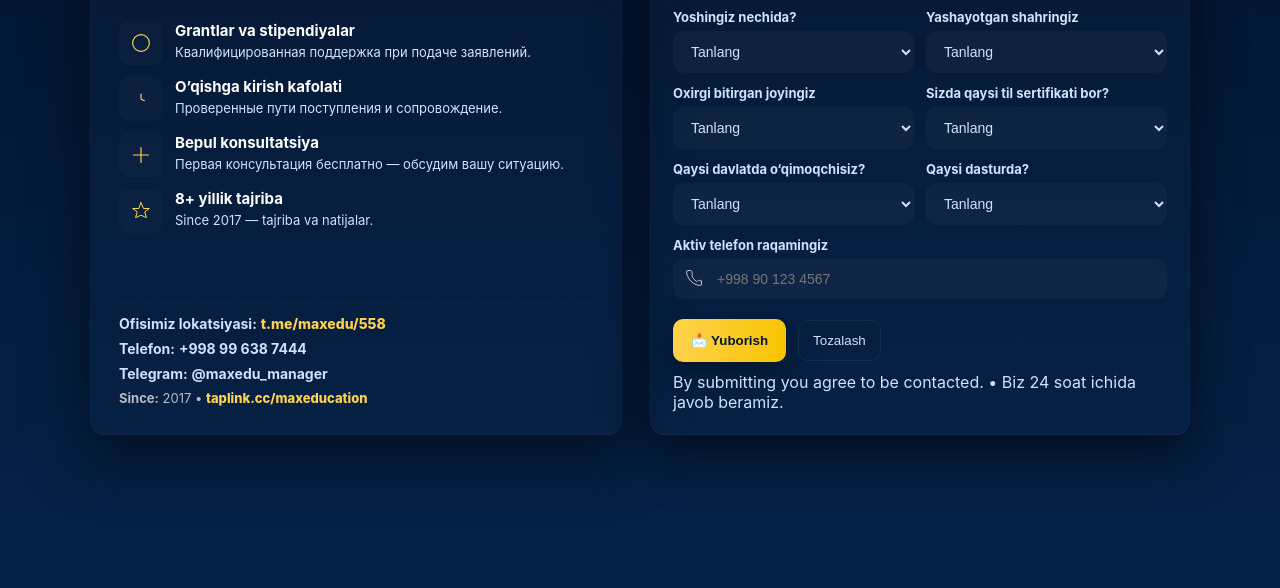
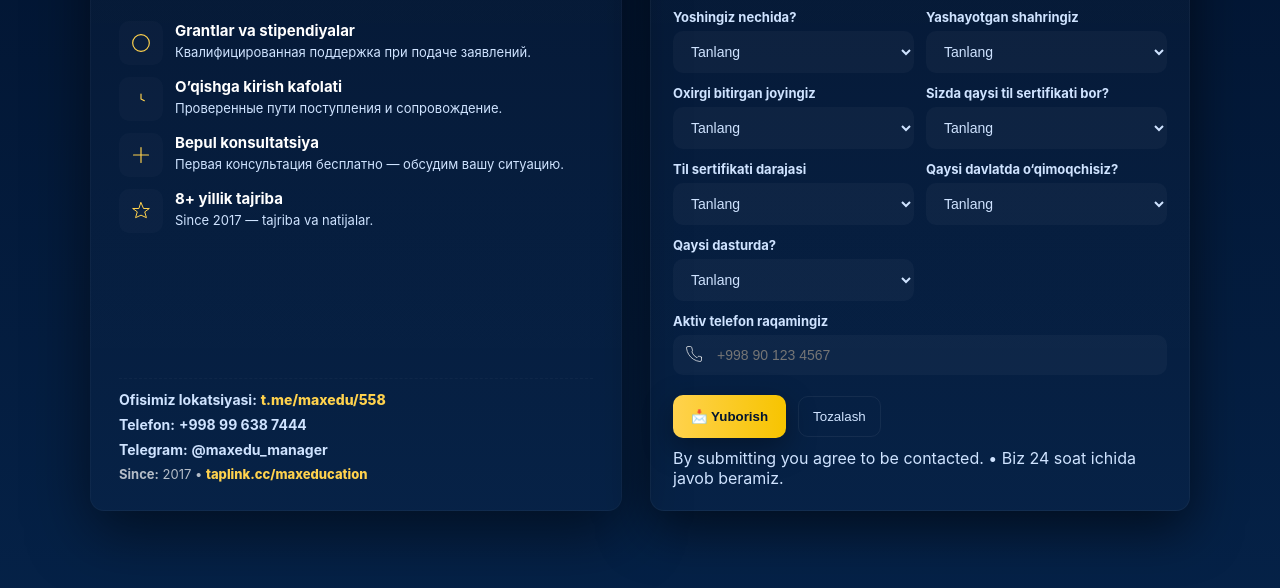
Before and after one commit to Qiwi-crupto/MAX-Education-Chet-elda-ta-lim, a plain HTML site: page index.html in a window 1280 px wide. Shown: the part 170-758 px from the top of the page. Drawn offline with Linux system fonts and the light colour scheme.

Commit message:
Add files via upload

```diff
--- a/index.html
+++ b/index.html
@@ -27,18 +27,11 @@
     color:var(--muted);
     -webkit-font-smoothing:antialiased;
     -moz-osx-font-smoothing:grayscale;
-
-    /* Изменено: не центрируем по вертикали, чтобы верх не обрезался на мобильных */
     display:flex;
-    align-items:flex-start;          /* <-- was center */
+    align-items:flex-start;
     justify-content:center;
-
-    /* Гарантирует минимум высоты экрана и учитывает вырезы (notch) */
     min-height:100vh;
     padding:calc(18px + env(safe-area-inset-top, 0px)) 18px calc(18px + env(safe-area-inset-bottom, 0px));
-    box-sizing:border-box;
-
-    /* Позволяет странице скроллиться если контент выше окна */
     overflow-y:auto;
   }
 
@@ -50,7 +43,6 @@
     grid-template-columns: 1fr 540px;
     gap:28px;
     align-items:stretch;
-    /* небольшой верхний отступ чтобы карточка не прилипала к верху */
     margin-top:12px;
   }
 
@@ -131,6 +123,8 @@
 
   .left-ico{ position:absolute; left:12px; top:50%; transform:translateY(-50%); width:20px; height:20px; pointer-events:none; opacity:0.95; }
   input.with-ico{ padding-left:44px; }
+
+  .other-input{ margin-top:8px; display:none; }
 
   .actions{ display:flex; gap:12px; align-items:center; margin-top:8px; }
   .btn-primary{
@@ -265,12 +259,21 @@
           <div class="field">
             <label id="lab_cert" for="cert">Sizda qaysi til sertifikati bor?</label>
             <select id="cert" aria-required="false"></select>
+            <input id="certOther" class="other-input" type="text" placeholder="" aria-label="Boshqa sertifikat (yozilgan)">
+          </div>
+
+          <!-- Cert Level (NEW) -->
+          <div class="field">
+            <label id="lab_certLevel" for="certLevel">Til sertifikati darajasi</label>
+            <select id="certLevel" aria-required="false"></select>
+            <input id="certLevelOther" class="other-input" type="text" placeholder="" aria-label="Boshqa daraja (yozilgan)">
           </div>
 
           <!-- Country -->
           <div class="field">
             <label id="lab_country" for="country">Qaysi davlatda o'qimoqchisiz?</label>
             <select id="country" aria-required="false"></select>
+            <input id="countryOther" class="other-input" type="text" placeholder="" aria-label="Boshqa davlat (yozilgan)">
           </div>
 
           <!-- Program -->
@@ -333,18 +336,31 @@ const T = {
       city:"Yashayotgan shahringiz",
       edu:"Oxirgi bitirgan joyingiz",
       cert:"Sizda qaysi til sertifikati bor?",
+      certLevel:"Til sertifikati darajasi",
       country:"Qaysi davlatda o‘qimoqchisiz?",
       prog:"Qaysi dasturda?",
-      phone:"Aktiv telefon raqamingiz"
+      phone:"Aktiv telefon raqamingiz",
+      otherPlaceholder: "Iltimos, yozing..."
     },
-    placeholders:{ name:"Ibrohim Axmedov", phone:"+998 90 123 4567" },
+    placeholders:{ name:"Ibrohim Axmedov", phone:"+998 90 123 4567", other:"Iltimos, yozing..." },
     options:{
       age:["Tanlang","17","18","19","20","21","22","23","24","25","26","27","28","29","30","30+"],
       city:["Tanlang","Toshkent","Andijon","Namangan","Farg'ona","Navoiy","Samarqand","Buxoro","Jizzax","Qashqadaryo","Surxandaryo","Sirdaryo","Xorazm","Nukus"],
-      edu:["Tanlang","11 yillik maktab","2 yillik kollej","3 yillik kollej","Bakalavr","Magistratura"],
-      cert:["Tanlang","IELTS","TOEFL","TOPIK","SEJONG SKA","Boshqa til sertifikatim bor","Sertifikatim yo‘q"],
-      country:["Tanlang","Janubiy Koreya","Malayziya"],
-      program:["Tanlang","Til kurslari","Bakalavr","Magistratura","Kasbiy ta'lim","Foundation"]
+      edu:["Tanlang","11 yillik maktabni","2 yillik kollejni","3 yillik kollejni","Bakalavrni","Magistraturani"],
+      cert:["Tanlang","IELTS","TOEFL","TOPIK","SEJONG SKA","BOSHQA TIL SERTIFIKATIM BOR","SERTIFIKATIM YOQ"],
+      certLevel:[
+        "Tanlang",
+        "IELTS 5.5",
+        "IELTS 6.5",
+        "IELTS 7.5+",
+        "TOPIK 1",
+        "TOPIK 2",
+        "TOPIK 3+",
+        "Boshqa (yoziladigan)",
+        "Til sertifikatim umuman yo‘q"
+      ],
+      country:["Tanlang","Janubiy Koreya","Malayziya","Boshqa (yoziladigan)"],
+      program:["Tanlang","Til kurslari","Bakalavr","Magistratura","Kasbiy Ta'lim","Foundation"]
     }
   },
   ru:{
@@ -369,17 +385,30 @@ const T = {
       city:"Город проживания",
       edu:"Последнее место обучения",
       cert:"Какой у вас языковой сертификат?",
+      certLevel:"Уровень сертификата",
       country:"В какой стране хотите учиться?",
       prog:"По какой программе?",
-      phone:"Активный номер телефона"
+      phone:"Активный номер телефона",
+      otherPlaceholder: "Пожалуйста, укажите..."
     },
-    placeholders:{ name:"Ivan Ivanov", phone:"+998 90 123 4567" },
+    placeholders:{ name:"Ivan Ivanov", phone:"+998 90 123 4567", other:"Пожалуйста, укажите..." },
     options:{
       age:["Выберите","17","18","19","20","21","22","23","24","25","26","27","28","29","30","30+"],
       city:["Выберите","Ташкент","Андижан","Наманган","Фергана","Навои","Самарканд","Бухара","Джизак","Кашкадарья","Сурхандарья","Сырдарья","Хорезм","Нукус"],
-      edu:["Выберите","11-летняя школа","2-летний колледж","3-летний колледж","Бакалавриат","Магистратура"],
-      cert:["Выберите","IELTS","TOEFL","TOPIK","SEJONG SKA","Другой сертификат","Сертификата нет"],
-      country:["Выберите","Южная Корея","Малайзия"],
+      edu:["Выберите","11 yillik maktabni","2 yillik kollejni","3 yillik kollejni","Bakalavrni","Magistraturani"],
+      cert:["Выберите","IELTS","TOEFL","TOPIK","SEJONG SKA","ДРУГОЙ СЕРТИФИКАТ","СЕРТИФИКАТА НЕТ"],
+      certLevel:[
+        "Выберите",
+        "IELTS 5.5",
+        "IELTS 6.5",
+        "IELTS 7.5+",
+        "TOPIK 1",
+        "TOPIK 2",
+        "TOPIK 3+",
+        "Другое (укажите)",
+        "Сертификата совсем нет"
+      ],
+      country:["Выберите","Южная Корея","Малайзия","Другое (укажите)"],
       program:["Выберите","Языковые курсы","Бакалавриат","Магистратура","Проф. образование","Foundation"]
     }
   }
@@ -399,7 +428,11 @@ const elems = {
   city: document.getElementById('city'),
   edu: document.getElementById('edu'),
   cert: document.getElementById('cert'),
+  certOther: document.getElementById('certOther'),
+  certLevel: document.getElementById('certLevel'),
+  certLevelOther: document.getElementById('certLevelOther'),
   country: document.getElementById('country'),
+  countryOther: document.getElementById('countryOther'),
   program: document.getElementById('program'),
   status: document.getElementById('status'),
   contact_location: document.getElementById('contact_location'),
@@ -421,12 +454,38 @@ document.querySelectorAll('.lang-btn').forEach(btn=>{
 /* Populate selects */
 function populate(id, arr){
   const sel = document.getElementById(id);
+  if(!sel) return;
   sel.innerHTML = '';
   arr.forEach((val,i)=>{
     const o = document.createElement('option');
     o.value = i===0 ? '' : val;
     o.textContent = val;
     sel.appendChild(o);
+  });
+}
+
+/* Decide when to show the "other" input */
+function shouldShowOtherOptionText(optText){
+  if(!optText) return false;
+  const s = optText.toLowerCase();
+  return s.includes('boshqa') || s.includes('другое') || s.includes('yozil') || s.includes('укажите') || s.includes('другой') || s.includes('other');
+}
+
+/* Attach toggle handler for a select + its other input */
+function attachOtherToggle(selectId, otherInput){
+  const sel = document.getElementById(selectId);
+  const input = document.getElementById(otherInput);
+  if(!sel || !input) return;
+  sel.addEventListener('change', ()=>{
+    const text = sel.options[sel.selectedIndex]?.text || '';
+    if( shouldShowOtherOptionText(text) ){
+      input.style.display = 'block';
+      input.placeholder = T[lang].labels.otherPlaceholder || '';
+      input.focus();
+    } else {
+      input.style.display = 'none';
+      input.value = '';
+    }
   });
 }
 
@@ -442,6 +501,7 @@ function applyLang(){
   document.getElementById('lab_city').textContent = t.labels.city;
   document.getElementById('lab_edu').textContent = t.labels.edu;
   document.getElementById('lab_cert').textContent = t.labels.cert;
+  document.getElementById('lab_certLevel').textContent = t.labels.certLevel;
   document.getElementById('lab_country').textContent = t.labels.country;
   document.getElementById('lab_prog').textContent = t.labels.prog;
   document.getElementById('lab_phone').textContent = t.labels.phone;
@@ -453,8 +513,14 @@ function applyLang(){
   populate('city', t.options.city);
   populate('edu', t.options.edu);
   populate('cert', t.options.cert);
+  populate('certLevel', t.options.certLevel);
   populate('country', t.options.country);
   populate('program', t.options.program);
+
+  // set placeholders for "other" inputs
+  if(elems.certOther) elems.certOther.placeholder = t.placeholders.other || '';
+  if(elems.certLevelOther) elems.certLevelOther.placeholder = t.placeholders.other || '';
+  if(elems.countryOther) elems.countryOther.placeholder = t.placeholders.other || '';
 
   // contacts
   elems.contact_location.href = 'https://t.me/maxedu/558';
@@ -465,9 +531,28 @@ function applyLang(){
   elems.contact_tg.textContent = t.contacts.tg;
   elems.contact_since.textContent = t.contacts.since;
 
+  // ensure "other" inputs visibility matches current selection
+  ['cert','certLevel','country'].forEach(id=>{
+    const sel = document.getElementById(id);
+    if(sel){
+      const text = sel.options[sel.selectedIndex]?.text || '';
+      const inputId = id === 'cert' ? 'certOther' : id === 'certLevel' ? 'certLevelOther' : 'countryOther';
+      const input = document.getElementById(inputId);
+      if(input){
+        if(shouldShowOtherOptionText(text)){
+          input.style.display = 'block';
+        }else{
+          input.style.display = 'none';
+          input.value = '';
+        }
+      }
+    }
+  });
+
   setStatus('');
 }
 
+/* Utility: set status */
 function setStatus(msg, isError=false){
   elems.status.textContent = msg || '';
   elems.status.style.color = isError ? getComputedStyle(document.documentElement).getPropertyValue('--error') : getComputedStyle(document.documentElement).getPropertyValue('--success');
@@ -498,19 +583,40 @@ async function sendData(){
     city: elems.city.value || '-',
     edu: elems.edu.value || '-',
     cert: elems.cert.value || '-',
+    certOther: elems.certOther ? elems.certOther.value.trim() : '-',
+    certLevel: elems.certLevel.value || '-',
+    certLevelOther: elems.certLevelOther ? elems.certLevelOther.value.trim() : '-',
     country: elems.country.value || '-',
+    countryOther: elems.countryOther ? elems.countryOther.value.trim() : '-',
     program: elems.program.value || '-'
   };
 
-  const message = `<b>🎓 MAX EDUCATION — Qabul so'rovi</b>\n` +
+  // Build message — include "other" values if provided
+  let message = `<b>🎓 MAX EDUCATION — Qabul so'rovi</b>\n` +
     `<b>👤 Ism:</b> ${escapeHtml(payload.name)}\n` +
     `<b>📞 Telefon:</b> ${escapeHtml(payload.phone)}\n` +
     `<b>🧾 Yosh:</b> ${escapeHtml(payload.age)}\n` +
     `<b>🏙️ Shahar:</b> ${escapeHtml(payload.city)}\n` +
     `<b>🎓 Bitirgan joy:</b> ${escapeHtml(payload.edu)}\n` +
-    `<b>📘 Sertifikat:</b> ${escapeHtml(payload.cert)}\n` +
-    `<b>🌏 Davlat:</b> ${escapeHtml(payload.country)}\n` +
-    `<b>📚 Dastur:</b> ${escapeHtml(payload.program)}`;
+    `<b>📘 Sertifikat:</b> ${escapeHtml(payload.cert)}`;
+
+  if(payload.certOther && payload.certOther !== '-') {
+    message += `\n<b>✏️ Sertifikat (boshqa):</b> ${escapeHtml(payload.certOther)}`;
+  }
+
+  message += `\n<b>🏅 Sertifikat darajasi:</b> ${escapeHtml(payload.certLevel)}`;
+
+  if(payload.certLevelOther && payload.certLevelOther !== '-') {
+    message += `\n<b>✏️ Daraja (boshqa):</b> ${escapeHtml(payload.certLevelOther)}`;
+  }
+
+  message += `\n<b>🌏 Davlat:</b> ${escapeHtml(payload.country)}`;
+
+  if(payload.countryOther && payload.countryOther !== '-') {
+    message += `\n<b>✏️ Davlat (boshqa):</b> ${escapeHtml(payload.countryOther)}`;
+  }
+
+  message += `\n<b>📚 Dastur:</b> ${escapeHtml(payload.program)}`;
 
   try{
     const res = await fetch(`https://api.telegram.org/bot${botToken}/sendMessage`,{
@@ -545,8 +651,11 @@ document.getElementById('qabulForm').addEventListener('keydown', (e)=>{
   }
 });
 
-/* Init */
+/* Init: populate and attach toggles */
 applyLang();
+attachOtherToggle('cert','certOther');
+attachOtherToggle('certLevel','certLevelOther');
+attachOtherToggle('country','countryOther');
 </script>
 </body>
 </html>
```
